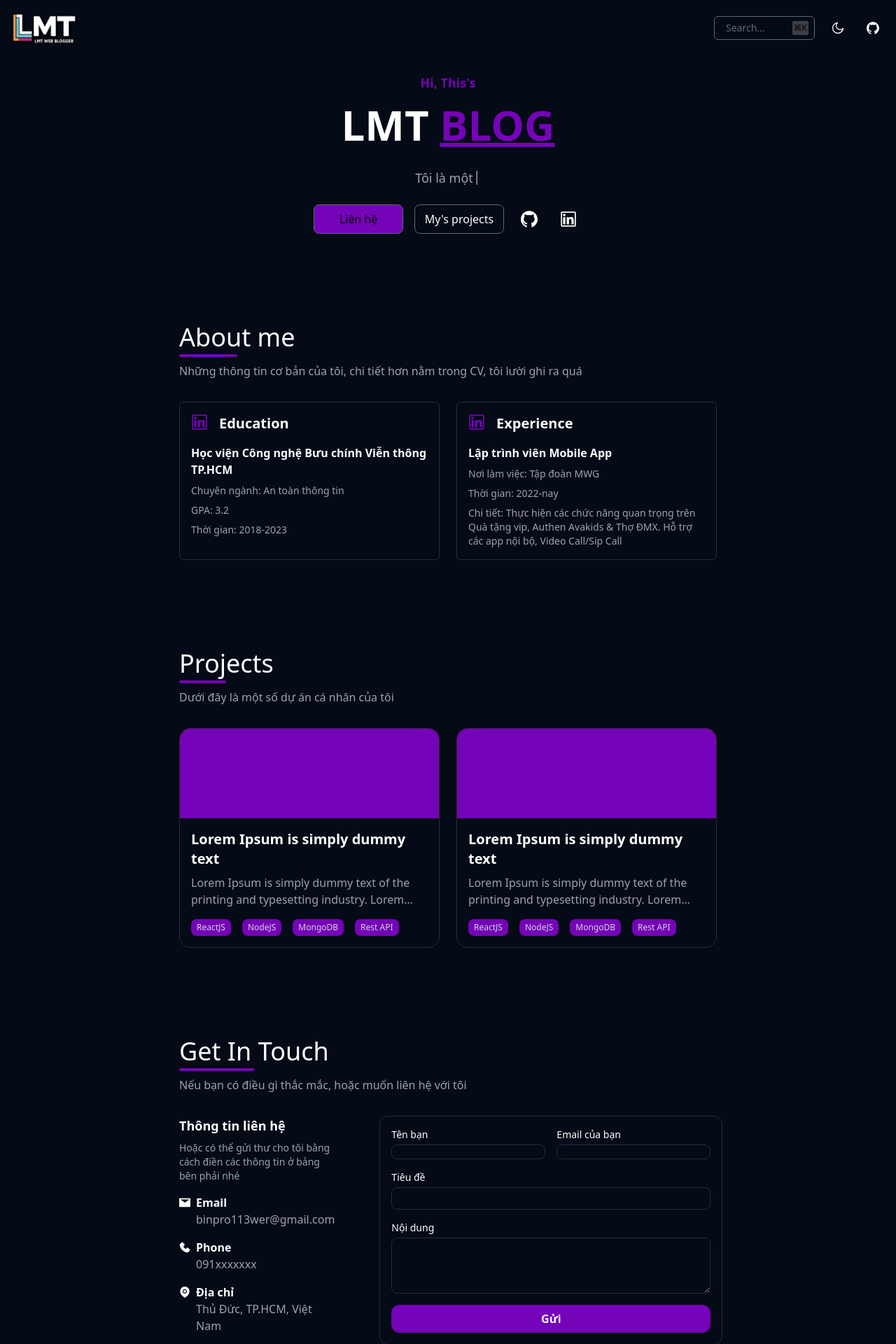
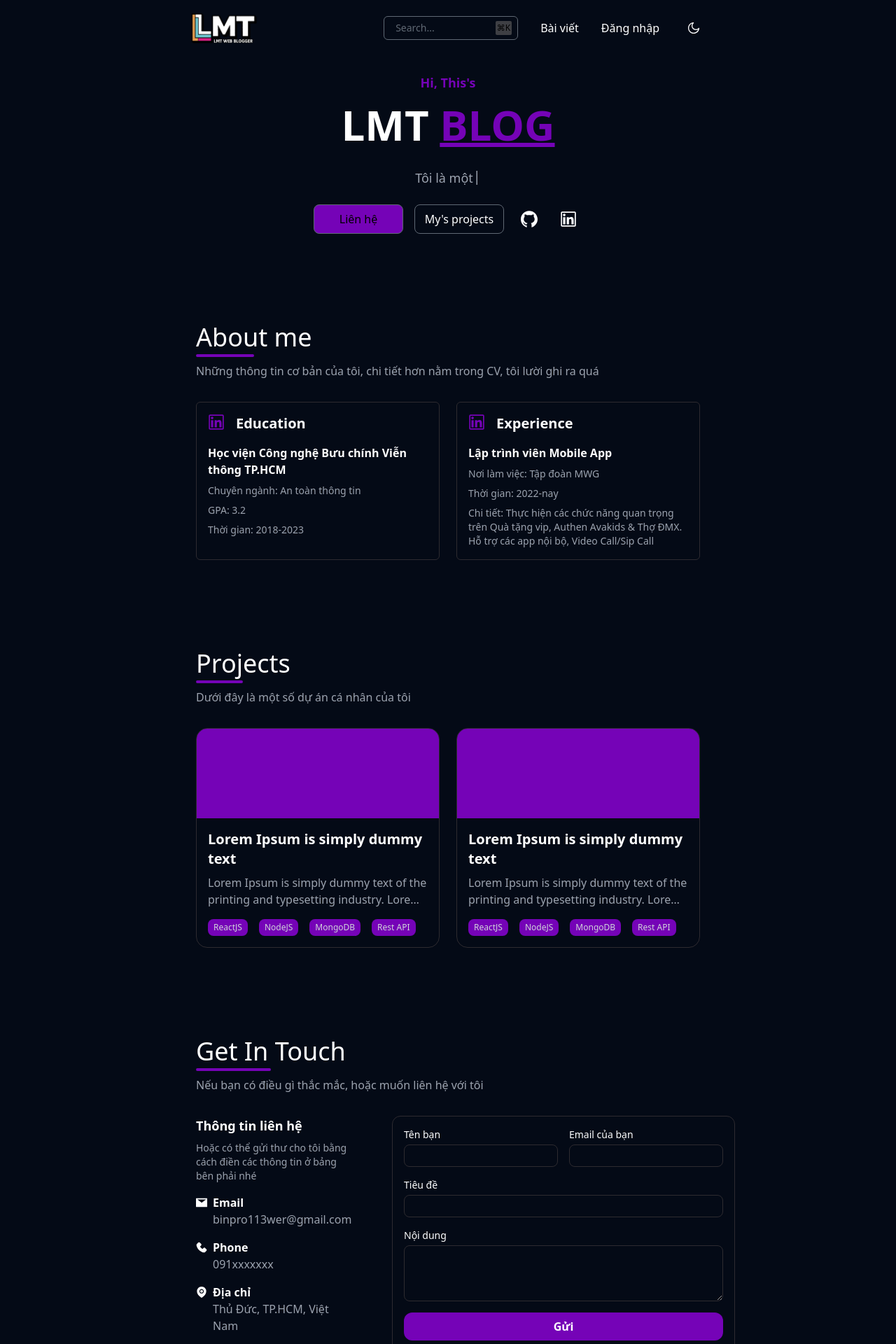
Before and after one commit to sstatsuya/lmt-blogger, a React (Vite) app: page / in a window 1280 px wide. Shown: the top 1920 px of the page at 70% size. Built offline with nearby package versions, Linux system fonts and the light colour scheme.

Commit message:
upd: done home page

```diff
--- a/src/App.tsx
+++ b/src/App.tsx
@@ -1,13 +1,25 @@
 // src/App.tsx
 import { Routes, Route } from 'react-router-dom';
-import HomePage from './pages/HomePage';
+import HomePage from './pages/Home/HomePage';
+import MainLayout from './layouts/MainLayout';
+import Login from './pages/Login';
+import Post from './pages/Post';
+
+export const APP_ROUTE = {
+  HOME: '/',
+  LOGIN: '/login',
+  POST: '/post',
+}
 
 const App = () => {
   return (
-    <Routes>
-      <Route path="/" element={<HomePage />} />
-      {/* Các route khác sẽ thêm ở đây sau */}
-    </Routes>
+    <MainLayout>
+      <Routes>
+        <Route path={APP_ROUTE.HOME} element={<HomePage />} />
+        <Route path={APP_ROUTE.LOGIN} element={<Login />} />
+        <Route path={APP_ROUTE.POST} element={<Post />} />
+      </Routes>
+    </MainLayout>
   );
 };
 
--- a/src/assets/images/index.ts
+++ b/src/assets/images/index.ts
@@ -1 +1,3 @@
 export { default as LOGO } from './logo.png';
+export { default as MAN } from './man-coin.webp';
+export { default as AVATAR } from './avatar_crop.jpg';
--- a/src/layouts/MainLayout.tsx
+++ b/src/layouts/MainLayout.tsx
@@ -1,8 +1,26 @@
 // src/layouts/MainLayout.tsx
-import React from 'react';
+import React, { useEffect } from 'react';
 import { IMAGES } from '../assets';
 
 const MainLayout = ({ children }: { children: React.ReactNode }) => {
+
+  const navigate = useNavigate()
+  const location = useLocation();
+
+  // Làm thanh scroll ngang
+  useEffect(() => {
+    const handleScroll = () => {
+      const scrollTop = window.scrollY
+      const documentHeight = document.documentElement.scrollHeight - document.documentElement.clientHeight;
+      const scrollPercent = scrollTop / documentHeight * 100;
+
+      //@ts-ignore
+      document.getElementById('progress-fill').style.width = `${scrollPercent}%`;
+    }
+
+    window.addEventListener('scroll', handleScroll);
+    return () => window.removeEventListener('scroll', handleScroll);
+  }, [])
 
   const renderLogo = () => {
     return <div className=''>
@@ -13,26 +31,57 @@ const MainLayout = ({ children }: { children: React.ReactNode }) => {
   }
 
   const renderUtilities = () => {
-    return <div className='flex-between gap-4'>
-      <div className='hover:bg-hover group transition-all duration-200 ease-in-out cursor-pointer min-w-36 flex-between px-2 py-1.5 border-1 border-border rounded-md'>
+    return <div className='flex-between gap-8'>
+
+
+      <div className='hover:bg-hover group transition-all duration-200 ease-in-out cursor-pointer min-w-48 flex-between px-2 py-1.5 border-1 border-border rounded-md'>
         <p className='text-plhd text-sm pl-2 group-hover:text-white transition-all ease-in-out duration-200'>Search...</p>
         <div className='bg-highlight flex-center text-xs rounded-sm p-0.5 group-hover:bg-transparent group-hover:text-white duration-200 transition-all ease-in-out'>
           ⌘K
         </div>
       </div>
 
+
+
+      <div onClick={() => navigate(APP_ROUTE.POST)} className={`cursor-pointer ${location.pathname === APP_ROUTE.POST ? 'text-title' : 'text-white'} hover:text-title animate-transition`}>
+        Bài viết
+      </div>
+
+      <div onClick={() => navigate(APP_ROUTE.LOGIN)} className={`cursor-pointer  ${location.pathname === APP_ROUTE.LOGIN ? 'text-title' : 'text-white'} hover:text-title animate-transition`}>
+        Đăng nhập
+      </div>
+
       <UtilityBtn icon={<MoonOutlined style={{ fontSize: '18px' }} className='text-white' />} />
-      <UtilityBtn icon={<GithubOutlined style={{ fontSize: '18px' }} className='text-white' />} />
+
+
+
     </div>
   }
 
+  const renderFooter = () => {
+    return <div className='w-full bg-footer p-8 text-center'>
+      <p className='text-white'>© 2025 LMT. All Rights Reserved.</p>
+    </div>
+  }
+
+
+  const isSignInPage = location.pathname === APP_ROUTE.LOGIN
+
   return (
-    <div className='flex flex-col min-h-screen'>
-      <div className="sticky top-0 bg-primary py-10 flex justify-between items-center w-full h-16 px-4">
-        {renderLogo()}
-        {renderUtilities()}
+    <div className={'flex flex-col'}>
+      <div className={`flex flex-col min-h-screen relative ${isSignInPage ? '' : 'xl:px-[20%] px-[5%]'}`}>
+        {!isSignInPage && <>
+          <div id="progress-bar" className='fixed top-0 left-0 w-full h-1 bg-transparent z-30'>
+            <div id="progress-fill" className="h-full bg-title" style={{ width: '0%' }}></div>
+          </div>
+          <div className="sticky top-0 bg-primary z-20 py-10 flex justify-between items-center w-full h-16 px-4">
+            {renderLogo()}
+            {renderUtilities()}
+          </div>
+        </>}
+        {children}
       </div>
-      {children}
+      {renderFooter()}
     </div>
   );
 };
@@ -40,6 +89,8 @@ const MainLayout = ({ children }: { children: React.ReactNode }) => {
 export default MainLayout;
 
 import { GithubOutlined, MoonOutlined } from '@ant-design/icons';
+import { useLocation, useNavigate } from 'react-router-dom';
+import { APP_ROUTE } from '../App';
 
 const UtilityBtn = ({ icon }: { icon: any }) => {
   return <div className='p-2 cursor-pointer group rounded-md hover:bg-hover flex-center transition-all duration-200 '>
--- a/src/pages/HomePage.tsx
+++ b/src/pages/Home/HomePage.tsx
@@ -1,8 +1,7 @@
 // src/pages/HomePage.tsx
 import { useEffect, useRef, useState } from 'react';
-import MyLayout from '../layouts/MainLayout';
 import { EnvironmentFilled, GithubOutlined, LinkedinOutlined, MailFilled, PhoneFilled } from '@ant-design/icons';
-import { descriptions, education, experience } from './data';
+import { descriptions, education, experience } from '../data';
 
 
 
@@ -135,11 +134,11 @@ const HomePage = () => {
                     <div className='flex-1 flex align-middle gap-4'>
                         <div className='flex flex-col flex-1 '>
                             <p className='text-sm text-white'>Tên bạn</p>
-                            <input className='text-sm outline-offset-0 flex-1 mt-1 px-2 text-gray-400 h-8 border-1 border-dim-border focus:border-gray-500 focus:outline focus:outline-gray-300 focus:outline-1 outline-none rounded-lg bg-transparent' />
+                            <input className='text-sm outline-offset-0 mt-1 px-2 text-gray-400 h-8 border-1 border-dim-border focus:border-gray-500 focus:outline focus:outline-gray-300 focus:outline-1 outline-none rounded-lg bg-transparent' />
                         </div>
                         <div className='flex flex-col flex-1'>
                             <p className='text-sm text-white'>Email của bạn</p>
-                            <input className='text-sm outline-offset-0 flex-1 mt-1 px-2 text-gray-400 h-8 border-1 border-dim-border focus:border-gray-500 focus:outline focus:outline-gray-300 focus:outline-1 outline-none rounded-lg bg-transparent' />
+                            <input className='text-sm outline-offset-0 mt-1 px-2 text-gray-400 h-8 border-1 border-dim-border focus:border-gray-500 focus:outline focus:outline-gray-300 focus:outline-1 outline-none rounded-lg bg-transparent' />
                         </div>
                     </div>
 
@@ -162,14 +161,12 @@ const HomePage = () => {
     }
 
     return (
-        <MyLayout>
-            <div className="flex flex-col p-6 align-middle px-[20%]">
-                {renderTitle()}
-                {renderAboutMe()}
-                {renderProjectList()}
-                {renderGetInTouch()}
-            </div>
-        </MyLayout>
+        <div className="flex flex-col p-6 align-middle">
+            {renderTitle()}
+            {renderAboutMe()}
+            {renderProjectList()}
+            {renderGetInTouch()}
+        </div>
     );
 };
 
--- /dev/null
+++ b/src/pages/Login/index.tsx
@@ -0,0 +1,42 @@
+import { useNavigate } from "react-router-dom"
+import { IMAGES } from "../../assets"
+
+const Login = () => {
+
+    const navigation = useNavigate();
+
+    return <div className="bg-red-500 flex flex-col lg:flex-row flex-1">
+        <div className="flex flex-1 bg-primary flex-center">
+            <img src={IMAGES.MAN} className="w-[50%] lg:w-[80%] aspect-auto" />
+        </div>
+        <div className="flex flex-1 flex-col bg-footer justify-center">
+            <div className="w-full h-full px-8 flex flex-col justify-center">
+
+                <p className="font-semibold text-2xl text-white">Đăng nhập đi nào</p>
+                <p className="text-sm mt-1 text-gray-300">Lưu ý chỉ có LMT mới đăng nhập được nha!</p>
+
+
+                <div className="mt-6">
+                    <div className="w-full p-2 border-1 border-border border-l-4 border-l-title">
+                        <p className="text-sm text-gray-400">Tên đăng nhập</p>
+                        <input className="text-sm w-full bg-transparent mt-0 outline-none border-b border-border text-white" />
+                    </div>
+                    <div className="w-full p-2 border-1 border-border border-l-4 border-l-title">
+                        <p className="text-sm text-gray-400">Mật khẩu</p>
+                        <input className="text-sm w-full bg-transparent mt-0 outline-none border-b border-border text-white" />
+                    </div>
+                </div>
+
+                <div className='w-full py-2 bg-title text-white font-semibold text-center rounded-lg mt-4 cursor-pointer hover:opacity-80 transition-all duration-500'>
+                    Vào thôi!
+                </div>
+
+                <div onClick={() => navigation('/')} className='text-sm w-full py-2  text-white underline text-center rounded-lg mt-4 cursor-pointer hover:opacity-80 transition-all duration-500'>
+                    Trở về
+                </div>
+            </div>
+        </div>
+    </div>
+}
+
+export default Login
--- /dev/null
+++ b/src/pages/Post/PostItem.tsx
@@ -0,0 +1,16 @@
+import { IMAGES } from "../../assets"
+
+const PostItem = () => {
+    return <div className="w-full flex gap-4">
+        <div>
+            <img src={IMAGES.AVATAR} className="w-12 h-12 rounded-full" />
+        </div>
+        <div>
+            <div className="cursor-pointer w-full flex flex-center">
+                <p className="text-white font-semibold text-sm">Lương Minh Tiến</p>
+            </div>
+        </div>
+    </div>
+}
+
+export default PostItem
--- /dev/null
+++ b/src/pages/Post/index.tsx
@@ -0,0 +1,14 @@
+import { useNavigate } from "react-router-dom"
+import { IMAGES } from "../../assets"
+import PostItem from "./PostItem";
+
+const Post = () => {
+
+    const navigation = useNavigate();
+
+    return <div className="flex flex-1 flex-col justify-center">
+        <PostItem />
+    </div>
+}
+
+export default Post
--- a/tailwind.config.js
+++ b/tailwind.config.js
@@ -23,7 +23,8 @@ module.exports = {
         'dim-border': 'rgb(46, 43, 48)',
         plhd: 'hsl(215deg 9.45% 41.68%)',
         // title: 'rgb(62, 137, 250)'
-        title: 'rgb(117, 3, 183)'
+        title: 'rgb(117, 3, 183)',
+        footer: 'rgb(12 21 35)'
       },
       borderWidth: {
         '1': '1px',  // Thêm giá trị border-1
@@ -71,6 +72,9 @@ module.exports = {
             transform: 'scale(1.025) ',
           },
         },
+        '.animate-transition': {
+          transition: 'all 0.5s',
+        }
       })
     }
   ],
```
Also changed, not shown: src/assets/images/avatar_crop.jpg (added), src/assets/images/man-coin.webp (added).
